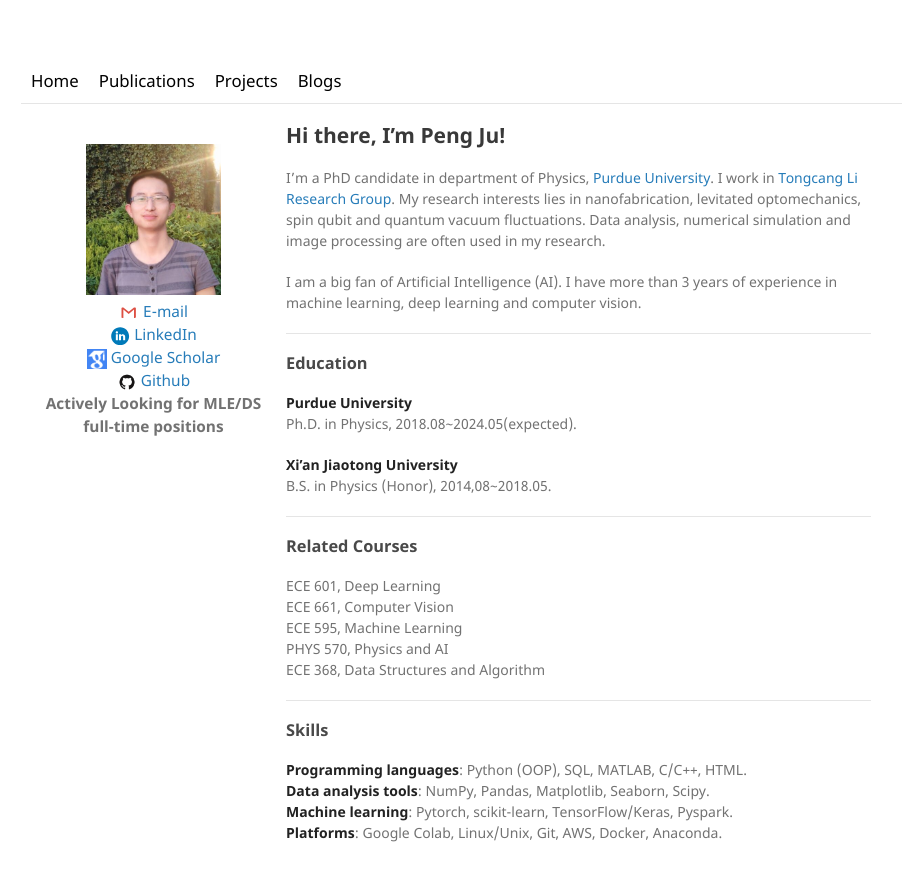
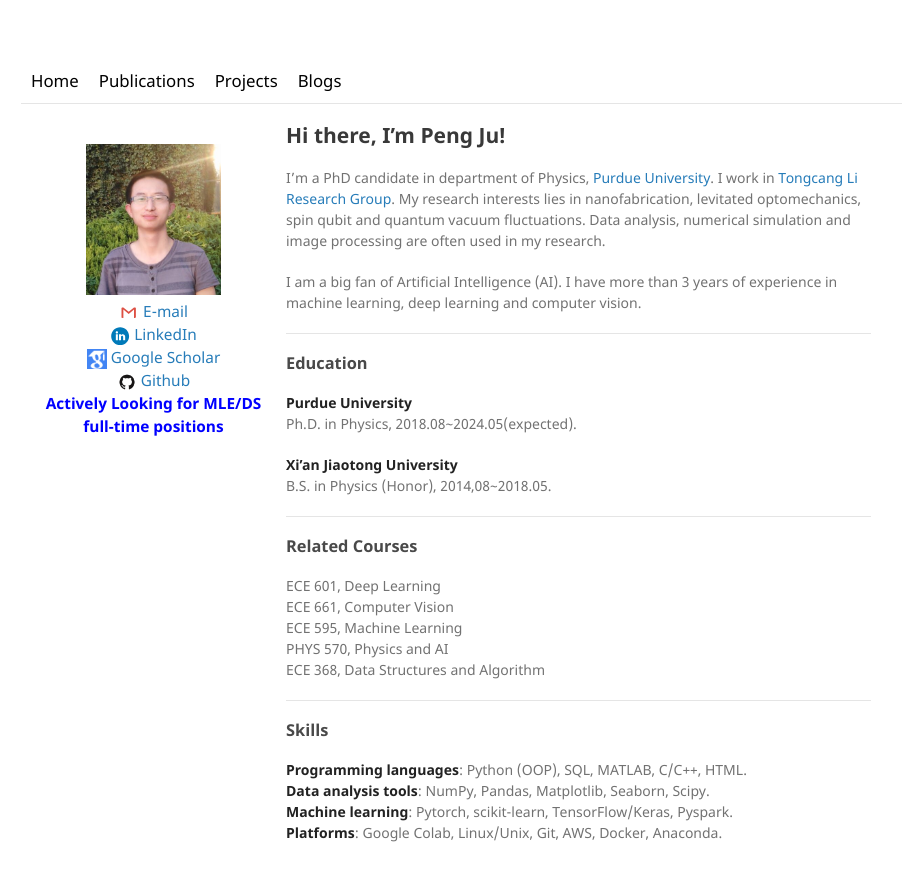
Before and after one commit to peng-ju/peng-ju.github.io, a Jekyll site: the page built from index.md, in a window 1280 px wide. Shown: the top 881 px of the page, without its empty margins (119-1021 px from the left). Built offline with Jekyll 4.4.1, drawn with Linux system fonts in a browser that asks for light colours.

Commit message:
Update default.html

```diff
--- a/_layouts/default.html
+++ b/_layouts/default.html
@@ -39,7 +39,7 @@
             <a href="https://www.linkedin.com/in/peng-ju/"> <img src ="assets/img/linkedin.svg" width = "20" style="vertical-align:middle"/> LinkedIn</a> <br>
             <a href="https://scholar.google.com/citations?user=vPl5ZHoAAAAJ&hl=en&oi=ao"> <img src ="assets/img/scholar.png" width = "20" style="vertical-align:middle"/> Google Scholar</a> <br>
             <a href="https://github.com/peng-ju"> <img src ="assets/img/Github.png" width = "20" style="vertical-align:middle"/> Github</a> <br>
-            <b> Actively Looking for MLE/DS full-time positions </b> <br>
+            <b style='color:blue !important;'> Actively Looking for MLE/DS full-time positions </b> <br>
           </div>
           </center>
       </div>
```
